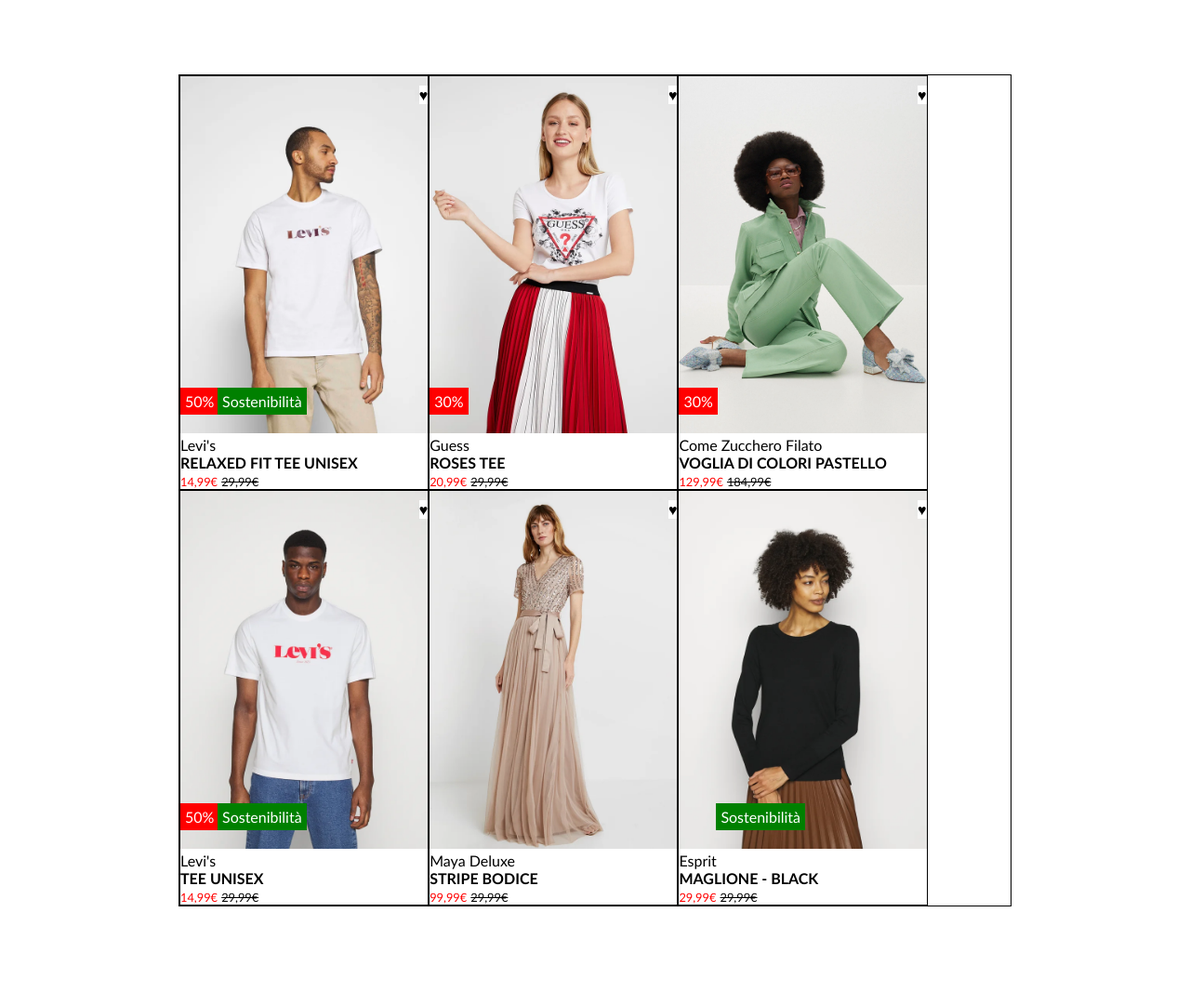
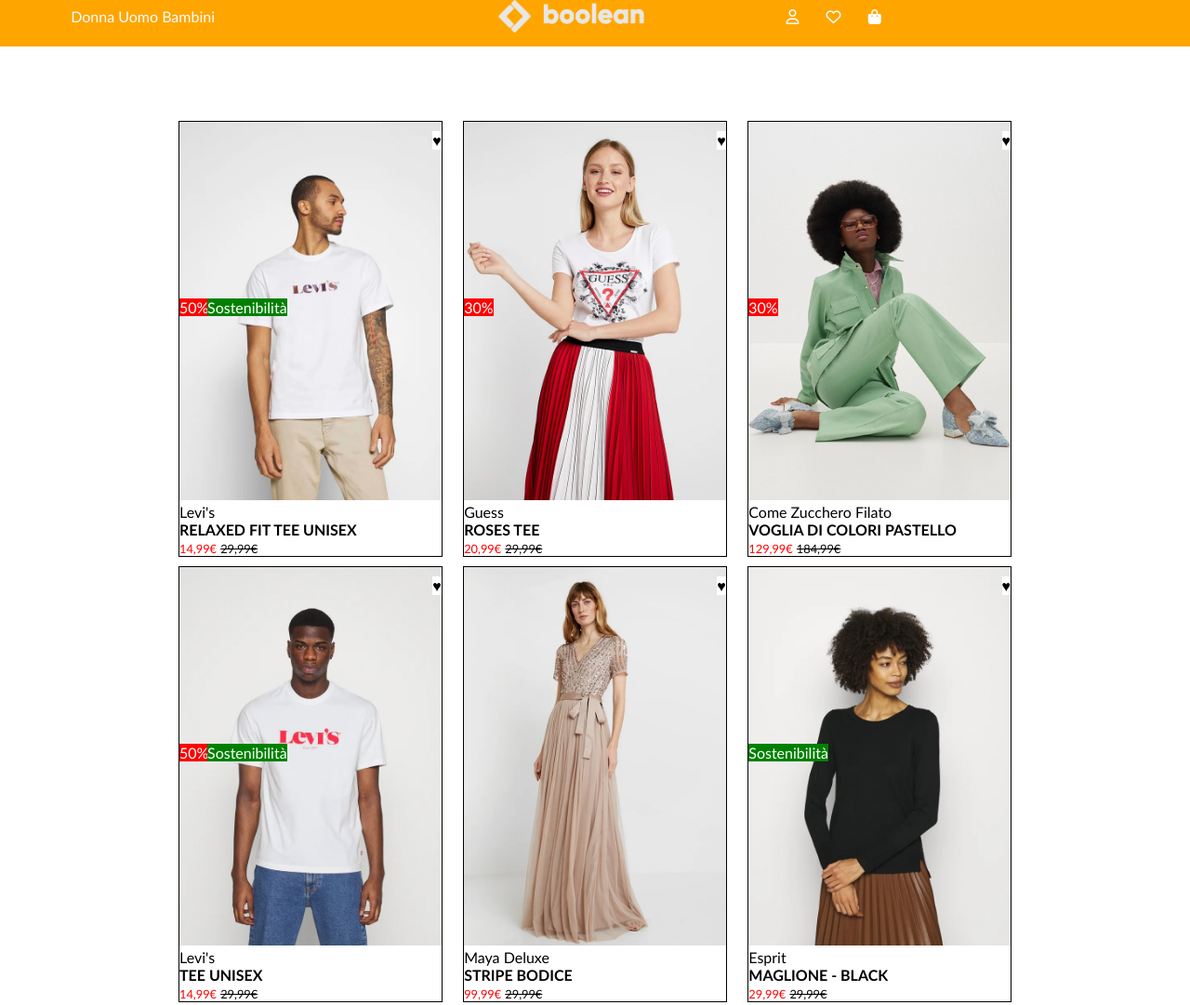
Before and after one commit to Yufei-Chang/html-css-booland, a plain HTML site: page index.html in a window 1280 px wide. Shown: the whole page at 93% size. Before the commit the page ends 1055 px from the top, so only its background shows below. Drawn offline with Linux system fonts and the light colour scheme.

Commit message:
feat: header added wip

```diff
--- a/css/style.css
+++ b/css/style.css
@@ -13,29 +13,59 @@
     max-width: 100%;
 }
 
+a {
+    color: white;
+    text-decoration: none;
+}
+
+header {
+    z-index: 2;
+    background-color: orange;
+    height: 50px;
+}
 
 /* COMMON */
 .container {
     width: 80%;
     max-width: 1100px;
     margin: 0 auto;
-    /* debug */
-    min-height: 500px;
-    border: 1px solid black;
 }
 
 .row {
     display: flex;
     flex-wrap: wrap;
+    justify-content: space-between;
+    row-gap: 10px;
+}
+
+.head-cont {
+    position: fixed;
+    display: flex;
+    justify-content: space-around;
+    align-items: center;
+}
+
+.sec-right {
+    width: 30%;
+}
+
+.header-icons {
+    display: flex;
+    justify-content: space-between;
+    width: 10%;
+}
+
+.logo {
+    display: inline-block;
+    height: 35px;
 }
 
 .card {
     position: relative;
 }
 
-.text-image {
-    position: absolute;
-    padding: 5px;
+.text-container {
+    position: relative;
 }
 
 .heart {
@@ -45,17 +75,29 @@
     right: 0;
 }
 
+.text-image {
+    color: white;
+}
+
 .discount {
-    color: white;
+    position: absolute;
     background-color: red;
-    bottom: 80px;
+    top: 190px;
+    left: 0;
 }
 
 .sost {
-    color: white;
+    position: absolute;
     background-color: green;
-    bottom: 80px;
-    left: 40px;
+    top: 190px;
+    left: 30px;
+}
+
+.sost-left {
+    position: absolute;
+    background-color: green;
+    top: 190px;
+    left: 0;
 }
 
 .type {
@@ -72,19 +114,13 @@
     font-size: 0.8em;
 }
 
-
 /* LAYOUT */
 .section {
     padding: 80px;
 }
 
-.col-space {
-    display: flex;
-    justify-content: space-between;
-}
-
 .column {
-    width: calc(90%/3);
+    width: calc(95%/3);
     /* debug */
     border: 1px solid black;
 }
--- a/index.html
+++ b/index.html
@@ -15,7 +15,23 @@
 
 <body>
     <!-- HEADER WITH SCRRROOOOOOOLLLL -->
-    <header></header>
+    <header class="header">
+        <div class="head-cont container">
+            <section class="sec-right">
+                <a href="http://">Donna</a>
+                <a href="http://">Uomo</a>
+                <a href="http://">Bambini</a>
+            </section>
+
+            <img class="logo" src="./img/boolean-logo.png" alt="logo">
+
+            <section class="header-icons">
+                <a href="http://"><i id="icons" class="fa-regular fa-user"></i></a>
+                <a href="http://"><i class="fa-regular fa-heart"></i></a>
+                <a href="http://"><i class="fa-solid fa-bag-shopping"></i></a>
+            </section>
+        </div>
+    </header>
 
     <!-- THE GRILL DE MERD -->
     <main>
@@ -23,13 +39,13 @@
             <div class="container row">
                 <div class="column">
                     <div class="card">
-                        <div class="heart">&hearts;</div>
-                        <div class="discount text-image">50%</div>
-                        <div class="sost text-image">Sostenibilità</div>
-
-                        <img class="front-card" src="./img/1.webp" alt="photo1front">
-                        <img class="back-card" src="./img/1b.webp" alt="photo1back">
-
+                        <div class="text-container">
+                            <img class="front-card" src="./img/1.webp" alt="photo1front">
+                            <img class="back-card" src="./img/1b.webp" alt="photo1back">
+                            <span class="heart">&hearts;</span>
+                            <span class="discount text-image">50%</span>
+                            <span class="sost text-image">Sostenibilità</span>
+                        </div>
                         <div class="text">
                             <span class="brand">Levi's</span>
                             <h4 class="type">RELAXED FIT TEE UNISEX</h4>
@@ -104,7 +120,7 @@
                 <div class="column">
                     <div class="card">
                         <div class="heart">&hearts;</div>
-                        <div class="sost text-image">Sostenibilità</div>
+                        <div class="sost-left text-image">Sostenibilità</div>
 
                         <img class="front-card" src="./img/6.webp" alt="photo1front">
                         <img class="back-card" src="./img/6b.webp" alt="photo1back">
```
Also changed, not shown: 1 other file.
